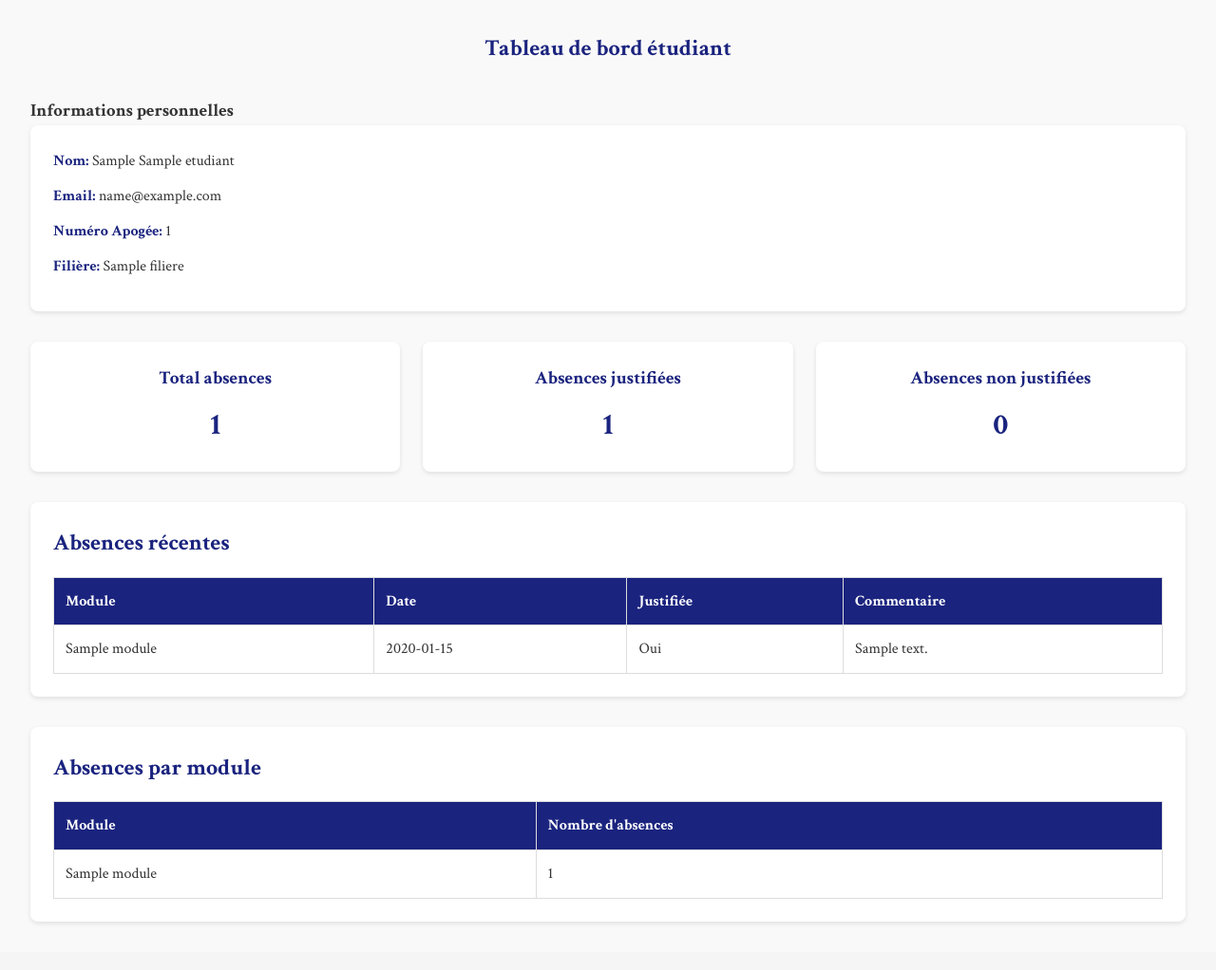
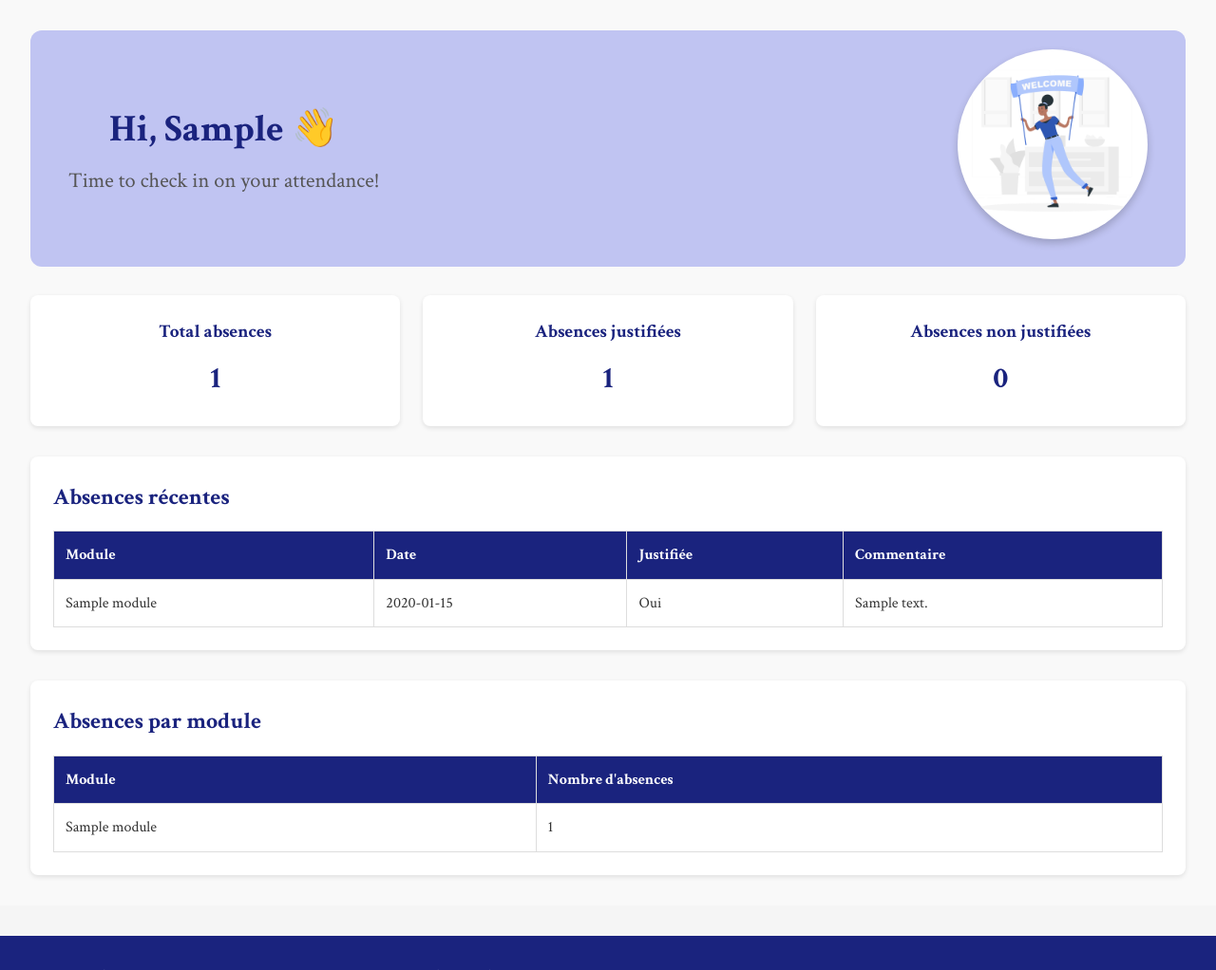
Before and after one commit to Bahaeeddine15/gestion-absences, a PHP site: page /dashboard_etudiant.php in a window 1280 px wide. Shown: the part 94-1116 px from the top of the page at 95% size. Run offline with PHP 8.4, Linux system fonts and the light colour scheme; the visitor is signed in with stand-in values (Sample User, id 1); tables that the repository leaves empty hold one stand-in row (values such as "Sample post"); some web fonts are replaced.

Commit message:
dashboard-etudiant modification

```diff
--- a/assets/style.css
+++ b/assets/style.css
@@ -585,32 +585,42 @@ button.ghost:hover i.login {
   background-color: #f9f9f9;
 }
 
-.dashboard h2 {
+.dashboard h2, h1 {
   text-align: center;
   margin-bottom: 2rem;
   color: #1a237e;
 }
 
 /* Informations personnelles */
-.student-info {
-  margin-bottom: 2rem;
+.welcome-banner {
+    display: flex;
+    align-items: center;
+    justify-content: space-between;
+    background-color: hsl(235, 66%, 85%);
+    padding: 20px 40px;
+    border-radius: 12px;
+    margin-bottom: 30px;
 }
 
-.info-card {
-  background-color: #ffffff;
-  border-radius: 8px;
-  box-shadow: 0 2px 5px rgba(0, 0, 0, 0.1);
-  padding: 1.5rem;
-  line-height: 1.8;
+.welcome-text h1 {
+    font-size: 40px;
+    margin: 0;
 }
 
-.info-card p {
-  margin-bottom: 0.5rem;
-  font-size: 1rem;
+.welcome-text p {
+    font-size: 1.4rem;
+    margin: 5px 0 0;
+    color: #555;
 }
 
-.info-card strong {
-  color: #1a237e;
+.welcome-image img {
+    max-width: 200px;
+    height: auto;
+    background-color: white;
+}
+.welcome-image img {
+    border-radius: 50%;
+    box-shadow: 0 4px 8px rgba(0, 0, 0, 0.2);
 }
 
 /* Statistiques */
--- a/dashboard_etudiant.php
+++ b/dashboard_etudiant.php
@@ -59,15 +59,13 @@ $absencesByModule = $stmt->fetchAll(PDO::FETCH_ASSOC);
 
 
 <div class="dashboard">
-    <h2>Tableau de bord étudiant</h2>
-
-    <div class="student-info">
-        <h3>Informations personnelles</h3>
-        <div class="info-card">
-            <p><strong>Nom:</strong> <?php echo htmlspecialchars($student['prenom'] . ' ' . $student['nom']); ?></p>
-            <p><strong>Email:</strong> <?php echo htmlspecialchars($student['email']); ?></p>
-            <p><strong>Numéro Apogée:</strong> <?php echo htmlspecialchars($student['numero_apogee']); ?></p>
-            <p><strong>Filière:</strong> <?php echo htmlspecialchars($student['filiere_nom'] ?? 'Non définie'); ?></p>
+    <div class="welcome-banner">
+        <div class="welcome-text">
+            <h1>Hi, <?php echo htmlspecialchars($student['prenom']); ?> 👋</h2>
+            <p>Time to check in on your attendance!</p>
+        </div>
+        <div class="welcome-image">
+            <img src="assets/welcome-img.png" alt="Welcome illustration">
         </div>
     </div>
 
```
Also changed, not shown: assets/Welcome-img.png (added).
